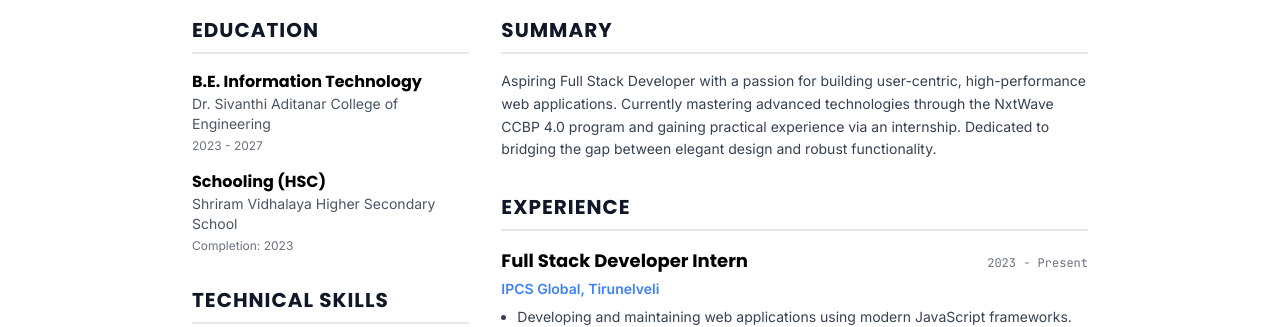
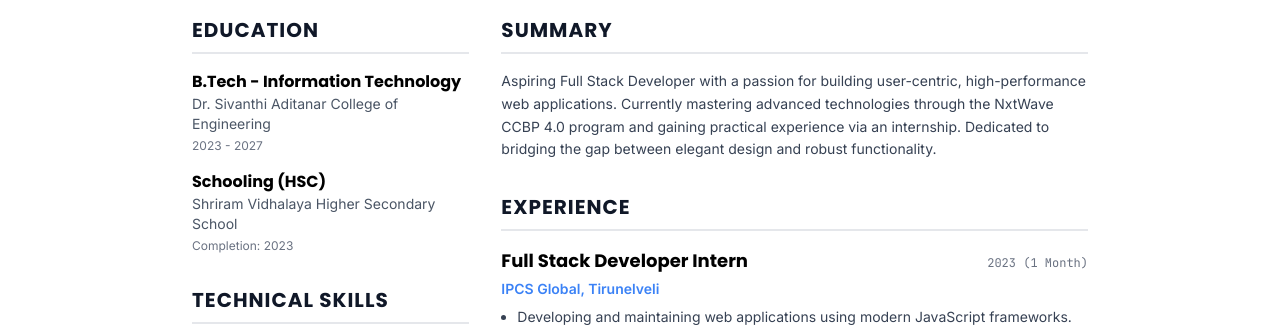
Before and after one commit to mr-vvm-2005/New-portfolio, a Next.js app: page /New-portfolio/resume in a window 1280 px wide. Shown: the part 314-641 px from the top of the page. Built offline with nearby package versions, Linux system fonts and the light colour scheme.

Commit message:
Correct B.Tech degree and Internship duration

```diff
--- a/src/app/resume/page.tsx
+++ b/src/app/resume/page.tsx
@@ -68,7 +68,7 @@ export default function ResumePage() {
                     <div className="md:col-span-1 space-y-8">
                         <Section title="Education">
                             <div className="mb-4">
-                                <h3 className="font-bold">B.E. Information Technology</h3>
+                                <h3 className="font-bold">B.Tech - Information Technology</h3>
                                 <p className="text-gray-600 text-sm">Dr. Sivanthi Aditanar College of Engineering</p>
                                 <p className="text-gray-500 text-xs mt-1">2023 - 2027</p>
                             </div>
@@ -119,7 +119,7 @@ export default function ResumePage() {
                             <div className="mb-6">
                                 <div className="flex justify-between items-baseline mb-1">
                                     <h3 className="font-bold text-lg">Full Stack Developer Intern</h3>
-                                    <span className="text-xs font-mono text-gray-500">2023 - Present</span>
+                                    <span className="text-xs font-mono text-gray-500">2023 (1 Month)</span>
                                 </div>
                                 <div className="text-sm font-semibold text-accent-blue mb-2">IPCS Global, Tirunelveli</div>
                                 <ul className="list-disc ml-4 text-sm text-gray-700 space-y-2">
--- a/src/components/sections/TimelineSection.tsx
+++ b/src/components/sections/TimelineSection.tsx
@@ -21,7 +21,7 @@ const timelineData: TimelineItem[] = [
         title: "Full Stack Development Intern",
         subtitle: "IPCS Global",
         location: "Tirunelveli",
-        date: "Current",
+        date: "2023 (1 Month)",
         details: "Working on real-world projects, gaining hands-on experience in both frontend and backend development.",
         icon: <Briefcase size={18} />
     },
@@ -38,7 +38,7 @@ const timelineData: TimelineItem[] = [
     {
         id: "edu-1",
         type: "Education",
-        title: "B.E. Information Technology",
+        title: "B.Tech - Information Technology",
         subtitle: "Dr. Sivanthi Aditanar College of Engineering",
         location: "Tiruchendur",
         date: "2023 – 2027",
```
